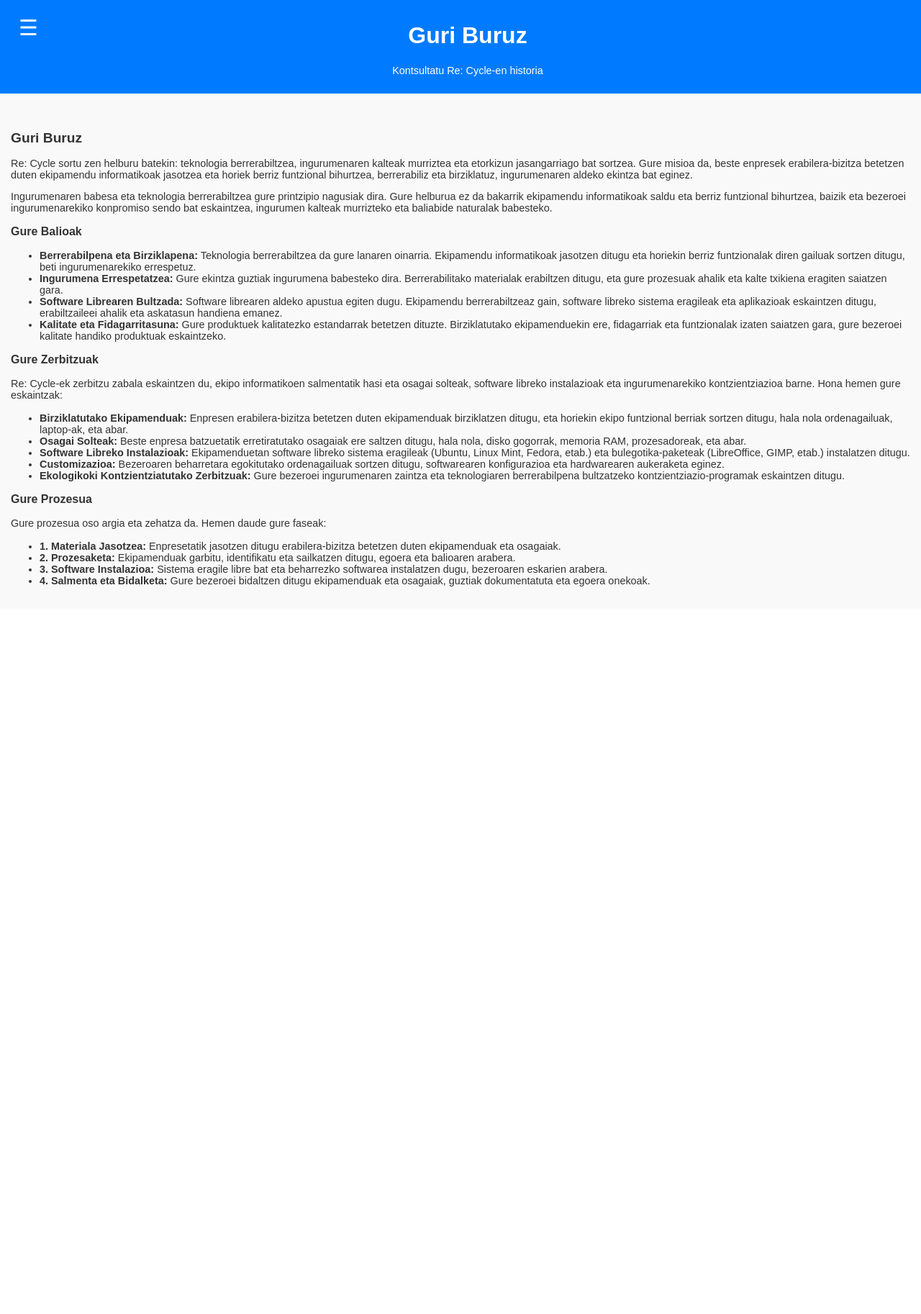
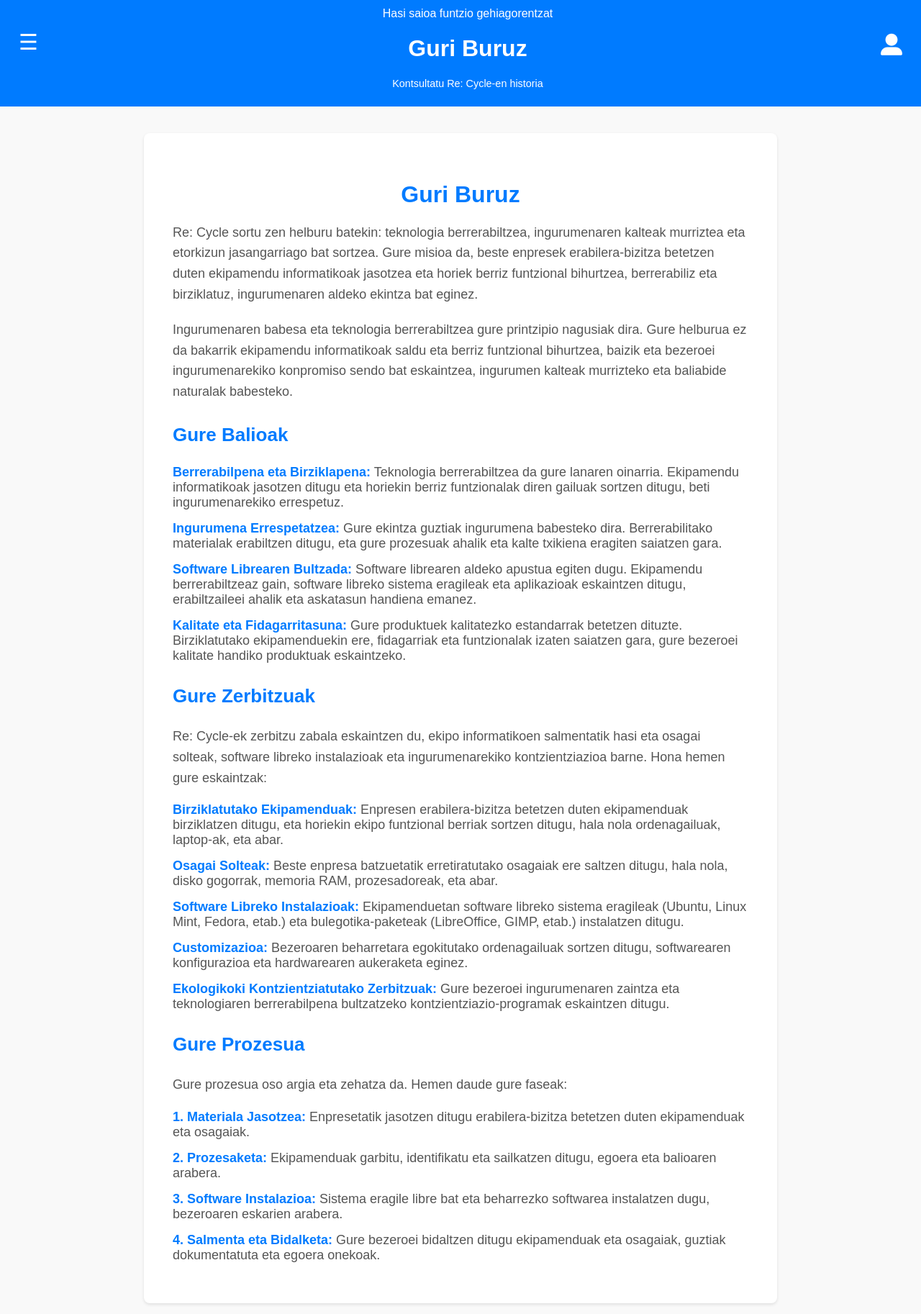
Before and after one commit to Ibai-Terron-Castrillo/2-Erronka, a PHP site: page /GuriBuruz.php in a window 1280 px wide. Shown: the whole page at 72% size. Before the commit the page ends 815 px from the top, so only its background shows below. Run offline with PHP 8.4, Linux system fonts and the light colour scheme; data that the repository does not hold is empty.

Commit message:
Web 27/01/2025 | Login + Egitura hobetu

```diff
--- a/Web/GuriBuruz.php
+++ b/Web/GuriBuruz.php
@@ -1,40 +1,66 @@
-<?php require_once("Style+Js.php");?>
+<?php require_once("Style+Js.php"); ?>
 <title>Guri Buruz</title>
 </head>
+
 <body>
     <header>
-        <button class="openbtn" onclick="openNav()">☰</button>
+        <?PHP require_once("header.php"); ?>
         <h1>Guri Buruz</h1>
         <p>Kontsultatu Re: Cycle-en historia</p>
     </header>
-    <?PHP require_once("Sidebar.php");?>
+    <?PHP require_once("Sidebar.php"); ?>
+    <?PHP require_once("Login.php"); ?>
     <div class="container">
+        <section class="about-us">
             <h2 class="section-title">Guri Buruz</h2>
             <p>
-        Re: Cycle sortu zen helburu batekin: teknologia berrerabiltzea, ingurumenaren kalteak murriztea eta etorkizun jasangarriago bat sortzea. Gure misioa da, beste enpresek erabilera-bizitza betetzen duten ekipamendu informatikoak jasotzea eta horiek berriz funtzional bihurtzea, berrerabiliz eta birziklatuz, ingurumenaren aldeko ekintza bat eginez.
+                Re: Cycle sortu zen helburu batekin: teknologia berrerabiltzea, ingurumenaren kalteak murriztea eta
+                etorkizun jasangarriago bat sortzea. Gure misioa da, beste enpresek erabilera-bizitza betetzen duten
+                ekipamendu informatikoak jasotzea eta horiek berriz funtzional bihurtzea, berrerabiliz eta birziklatuz,
+                ingurumenaren aldeko ekintza bat eginez.
             </p>
             <p>
-        Ingurumenaren babesa eta teknologia berrerabiltzea gure printzipio nagusiak dira. Gure helburua ez da bakarrik ekipamendu informatikoak saldu eta berriz funtzional bihurtzea, baizik eta bezeroei ingurumenarekiko konpromiso sendo bat eskaintzea, ingurumen kalteak murrizteko eta baliabide naturalak babesteko.
+                Ingurumenaren babesa eta teknologia berrerabiltzea gure printzipio nagusiak dira. Gure helburua ez da
+                bakarrik ekipamendu informatikoak saldu eta berriz funtzional bihurtzea, baizik eta bezeroei
+                ingurumenarekiko konpromiso sendo bat eskaintzea, ingurumen kalteak murrizteko eta baliabide naturalak
+                babesteko.
             </p>
 
             <h3 class="sub-title">Gure Balioak</h3>
             <ul>
-        <li class="list-item"><strong>Berrerabilpena eta Birziklapena:</strong> Teknologia berrerabiltzea da gure lanaren oinarria. Ekipamendu informatikoak jasotzen ditugu eta horiekin berriz funtzionalak diren gailuak sortzen ditugu, beti ingurumenarekiko errespetuz.</li>
-        <li class="list-item"><strong>Ingurumena Errespetatzea:</strong> Gure ekintza guztiak ingurumena babesteko dira. Berrerabilitako materialak erabiltzen ditugu, eta gure prozesuak ahalik eta kalte txikiena eragiten saiatzen gara.</li>
-        <li class="list-item"><strong>Software Librearen Bultzada:</strong> Software librearen aldeko apustua egiten dugu. Ekipamendu berrerabiltzeaz gain, software libreko sistema eragileak eta aplikazioak eskaintzen ditugu, erabiltzaileei ahalik eta askatasun handiena emanez.</li>
-        <li class="list-item"><strong>Kalitate eta Fidagarritasuna:</strong> Gure produktuek kalitatezko estandarrak betetzen dituzte. Birziklatutako ekipamenduekin ere, fidagarriak eta funtzionalak izaten saiatzen gara, gure bezeroei kalitate handiko produktuak eskaintzeko.</li>
+                <li class="list-item"><strong>Berrerabilpena eta Birziklapena:</strong> Teknologia berrerabiltzea da gure
+                    lanaren oinarria. Ekipamendu informatikoak jasotzen ditugu eta horiekin berriz funtzionalak diren
+                    gailuak sortzen ditugu, beti ingurumenarekiko errespetuz.</li>
+                <li class="list-item"><strong>Ingurumena Errespetatzea:</strong> Gure ekintza guztiak ingurumena babesteko
+                    dira. Berrerabilitako materialak erabiltzen ditugu, eta gure prozesuak ahalik eta kalte txikiena
+                    eragiten saiatzen gara.</li>
+                <li class="list-item"><strong>Software Librearen Bultzada:</strong> Software librearen aldeko apustua egiten
+                    dugu. Ekipamendu berrerabiltzeaz gain, software libreko sistema eragileak eta aplikazioak eskaintzen
+                    ditugu, erabiltzaileei ahalik eta askatasun handiena emanez.</li>
+                <li class="list-item"><strong>Kalitate eta Fidagarritasuna:</strong> Gure produktuek kalitatezko estandarrak
+                    betetzen dituzte. Birziklatutako ekipamenduekin ere, fidagarriak eta funtzionalak izaten saiatzen gara,
+                    gure bezeroei kalitate handiko produktuak eskaintzeko.</li>
             </ul>
 
             <h3 class="sub-title">Gure Zerbitzuak</h3>
             <p>
-        Re: Cycle-ek zerbitzu zabala eskaintzen du, ekipo informatikoen salmentatik hasi eta osagai solteak, software libreko instalazioak eta ingurumenarekiko kontzientziazioa barne. Hona hemen gure eskaintzak:
+                Re: Cycle-ek zerbitzu zabala eskaintzen du, ekipo informatikoen salmentatik hasi eta osagai solteak,
+                software libreko instalazioak eta ingurumenarekiko kontzientziazioa barne. Hona hemen gure eskaintzak:
             </p>
             <ul>
-        <li class="list-item"><strong>Birziklatutako Ekipamenduak:</strong> Enpresen erabilera-bizitza betetzen duten ekipamenduak birziklatzen ditugu, eta horiekin ekipo funtzional berriak sortzen ditugu, hala nola ordenagailuak, laptop-ak, eta abar.</li>
-        <li class="list-item"><strong>Osagai Solteak:</strong> Beste enpresa batzuetatik erretiratutako osagaiak ere saltzen ditugu, hala nola, disko gogorrak, memoria RAM, prozesadoreak, eta abar.</li>
-        <li class="list-item"><strong>Software Libreko Instalazioak:</strong> Ekipamenduetan software libreko sistema eragileak (Ubuntu, Linux Mint, Fedora, etab.) eta bulegotika-paketeak (LibreOffice, GIMP, etab.) instalatzen ditugu.</li>
-        <li class="list-item"><strong>Customizazioa:</strong> Bezeroaren beharretara egokitutako ordenagailuak sortzen ditugu, softwarearen konfigurazioa eta hardwarearen aukeraketa eginez.</li>
-        <li class="list-item"><strong>Ekologikoki Kontzientziatutako Zerbitzuak:</strong> Gure bezeroei ingurumenaren zaintza eta teknologiaren berrerabilpena bultzatzeko kontzientziazio-programak eskaintzen ditugu.</li>
+                <li class="list-item"><strong>Birziklatutako Ekipamenduak:</strong> Enpresen erabilera-bizitza betetzen
+                    duten ekipamenduak birziklatzen ditugu, eta horiekin ekipo funtzional berriak sortzen ditugu, hala nola
+                    ordenagailuak, laptop-ak, eta abar.</li>
+                <li class="list-item"><strong>Osagai Solteak:</strong> Beste enpresa batzuetatik erretiratutako osagaiak ere
+                    saltzen ditugu, hala nola, disko gogorrak, memoria RAM, prozesadoreak, eta abar.</li>
+                <li class="list-item"><strong>Software Libreko Instalazioak:</strong> Ekipamenduetan software libreko
+                    sistema eragileak (Ubuntu, Linux Mint, Fedora, etab.) eta bulegotika-paketeak (LibreOffice, GIMP, etab.)
+                    instalatzen ditugu.</li>
+                <li class="list-item"><strong>Customizazioa:</strong> Bezeroaren beharretara egokitutako ordenagailuak
+                    sortzen ditugu, softwarearen konfigurazioa eta hardwarearen aukeraketa eginez.</li>
+                <li class="list-item"><strong>Ekologikoki Kontzientziatutako Zerbitzuak:</strong> Gure bezeroei
+                    ingurumenaren zaintza eta teknologiaren berrerabilpena bultzatzeko kontzientziazio-programak eskaintzen
+                    ditugu.</li>
             </ul>
 
             <h3 class="sub-title">Gure Prozesua</h3>
@@ -42,11 +68,17 @@
                 Gure prozesua oso argia eta zehatza da. Hemen daude gure faseak:
             </p>
             <ul>
-        <li class="list-item"><strong>1. Materiala Jasotzea:</strong> Enpresetatik jasotzen ditugu erabilera-bizitza betetzen duten ekipamenduak eta osagaiak.</li>
-        <li class="list-item"><strong>2. Prozesaketa:</strong> Ekipamenduak garbitu, identifikatu eta sailkatzen ditugu, egoera eta balioaren arabera.</li>
-        <li class="list-item"><strong>3. Software Instalazioa:</strong> Sistema eragile libre bat eta beharrezko softwarea instalatzen dugu, bezeroaren eskarien arabera.</li>
-        <li class="list-item"><strong>4. Salmenta eta Bidalketa:</strong> Gure bezeroei bidaltzen ditugu ekipamenduak eta osagaiak, guztiak dokumentatuta eta egoera onekoak.</li>
+                <li class="list-item"><strong>1. Materiala Jasotzea:</strong> Enpresetatik jasotzen ditugu erabilera-bizitza
+                    betetzen duten ekipamenduak eta osagaiak.</li>
+                <li class="list-item"><strong>2. Prozesaketa:</strong> Ekipamenduak garbitu, identifikatu eta sailkatzen
+                    ditugu, egoera eta balioaren arabera.</li>
+                <li class="list-item"><strong>3. Software Instalazioa:</strong> Sistema eragile libre bat eta beharrezko
+                    softwarea instalatzen dugu, bezeroaren eskarien arabera.</li>
+                <li class="list-item"><strong>4. Salmenta eta Bidalketa:</strong> Gure bezeroei bidaltzen ditugu
+                    ekipamenduak eta osagaiak, guztiak dokumentatuta eta egoera onekoak.</li>
             </ul>
+        </section>
     </div>
 </body>
+
 </html>
--- a/Web/Login.php
+++ b/Web/Login.php
@@ -1,8 +1,10 @@
 <div class="topnav login" id="login">
     <a href="javascript:void(0)" class="closebtn" onclick="closeLogin()">×</a>
-    <h1>Saioa Hasi</h1>
 
-    <form action="autenticacion.php" method="post">
+    <?php
+    if (!isset($_SESSION['loggedin']) || $_SESSION['loggedin'] !== true) {
+        echo'<h1>Saioa Hasi</h1>
+        <form action="autenticacion.php" method="post">
         <label for="username">
             <i class="fas fa-user"></i>
         </label>
@@ -12,5 +14,17 @@
         </label>
         <input type="password" name="password" placeholder="Pasahitza" id="password" required>
         <input type="submit" value="Sartu">
-    </form>
+    </form>';
+    }
+    ?>
+
+
+    <?php if (isset($_SESSION['loggedin']) && $_SESSION['loggedin'] === true): ?>
+        <form action="saioaItxi.php" method="post"
+            onsubmit="return confirm('Saioa itxi nahi duzu?');">
+            <button type="submit">Saioa Itxi</button>
+        </form>
+
+    <?php endif; ?>
+
 </div>
--- a/Web/Sidebar.php
+++ b/Web/Sidebar.php
@@ -3,6 +3,8 @@
     <a href="Berriak.php">Berriak</a>
     <a href="GuriBuruz.php">Guri Buruz</a>
     <a href="Kontaktua.php">Kontaktua</a>
-    <a href="#">Link4</a>
-    <a href="#">Link5</a>
+    <a href="#">Katalogoa</a>
+    <?php if (isset($_SESSION['loggedin']) && $_SESSION['loggedin'] === true): ?>
+            <li><a href="">Hornitzaile Bihurtu</a></li>
+        <?php endif; ?>
 </div>
--- a/Web/db.php
+++ b/Web/db.php
@@ -8,11 +8,9 @@
     $password = "1MG2024";
     $dbname = "erronka2";
 
-    // Create connection
     $conn = new mysqli($servername, $username, $password, $dbname);
 
 
-    // Check connection
     if ($conn->connect_error) {
         die("Connection failed: " . $conn->connect_error);
     }
--- /dev/null
+++ b/Web/header.php
@@ -0,0 +1,10 @@
+<button class="openbtn" onclick="openNav()">☰</button>
+<button class="loginbtn" onclick="openLogin()"><i class='fas fa-user-alt'></i></button>
+<?php
+if (isset($_SESSION['loggedin']) && $_SESSION['loggedin'] === true) {
+    echo "Ong etorri, " . $_SESSION['name'] . "!";
+} else {
+    echo "Hasi saioa funtzio gehiagorentzat";
+}
+
+?>
--- a/Web/script.js
+++ b/Web/script.js
@@ -43,7 +43,6 @@
     document.getElementById("mySidebar").style.width = "0";
 }
 
-//If media query changes this will let us to have the sidebar in the expected status
 var mediaqueryList = window.matchMedia("(min-width: 759px)");
 mediaqueryList.addListener(function (EventoMediaQueryList) {
     if (EventoMediaQueryList.matches) {
--- a/Web/style.css
+++ b/Web/style.css
@@ -8,7 +8,7 @@
 .openbtn{
     position: absolute;
     left: 20px;
-    top: 20px;
+    top: 40px;
     background-color: transparent;
     border: transparent;
     font-size: 30px;
@@ -17,11 +17,55 @@
 .loginbtn{
     position: absolute;
     right: 40px;
-    top: 25px;
+    top: 45px;
     background-color: transparent;
     border: transparent;
     font-size: 30px;
     color: white;
+}
+
+.about-us {
+    background-color: #fff;
+    border-radius: 8px;
+    padding: 20px;
+    box-shadow: 0 2px 4px rgba(0, 0, 0, 0.1);
+    margin: 0 auto;
+    max-width: 800px;
+}
+
+.about-us h2 {
+    font-size: 28px;
+    color: #007BFF;
+    text-align: center;
+    margin-bottom: 20px;
+}
+
+.about-us p {
+    font-size: 16px;
+    color: #555;
+    line-height: 1.6;
+    margin-bottom: 20px;
+}
+
+.about-us h3 {
+    font-size: 22px;
+    color: #007BFF;
+    margin-top: 30px;
+}
+
+.about-us ul {
+    list-style-type: none;
+    padding: 0;
+}
+
+.about-us .list-item {
+    font-size: 16px;
+    color: #555;
+    margin-bottom: 15px;
+}
+
+.about-us .list-item strong {
+    color: #007BFF;
 }
 
 .fas fa-user-alt{
@@ -42,7 +86,7 @@
 }
 
 .container {
-    margin-top: 150px;
+    margin-top: 170px;
     padding: 15px;
 }
 
@@ -107,6 +184,34 @@
 
     .sub-title {
         font-size: 1em;
+    }
+
+    .contact-info {
+        padding: 30px;
+    }
+
+    .contact-info h2 {
+        font-size: 28px;
+    }
+
+    .contact-info p, .contact-info ul li {
+        font-size: 18px;
+    }
+
+    .about-us {
+        padding: 40px;
+    }
+
+    .about-us h2 {
+        font-size: 32px;
+    }
+
+    .about-us p, .about-us .list-item {
+        font-size: 18px;
+    }
+
+    .about-us h3 {
+        font-size: 26px;
     }
 }
 .topnav {
```
Also changed, not shown: other parts of Web/style.css (+40 -0 lines), Web/Berriak.php (+11 -6 lines), Web/Kontaktua.php (+23 -6 lines), Web/autenticacion.php (+17 -15 lines), Web/saioaItxi.php (added, +11 -0 lines). Lines whose indentation alone changed are shown as unchanged.
